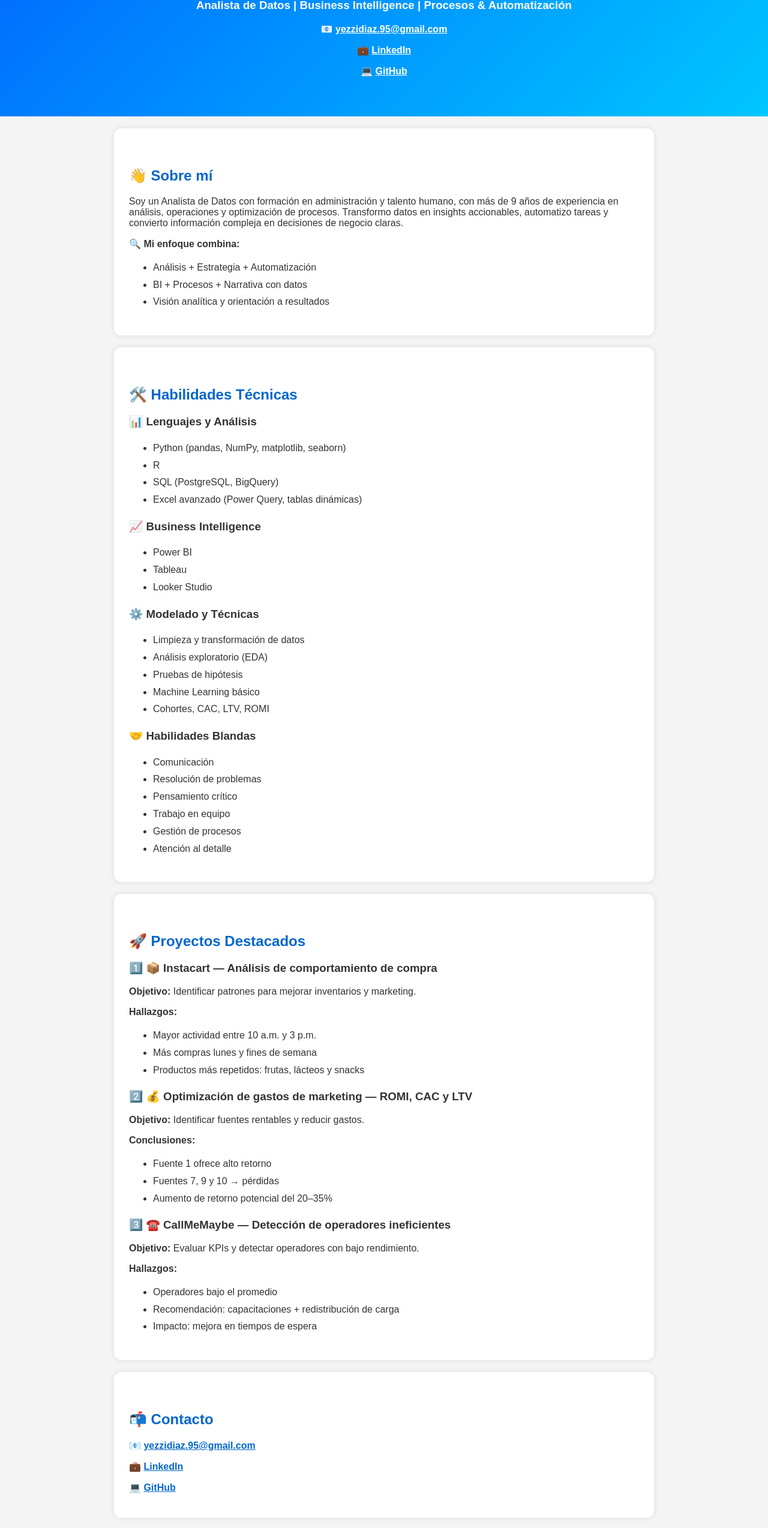
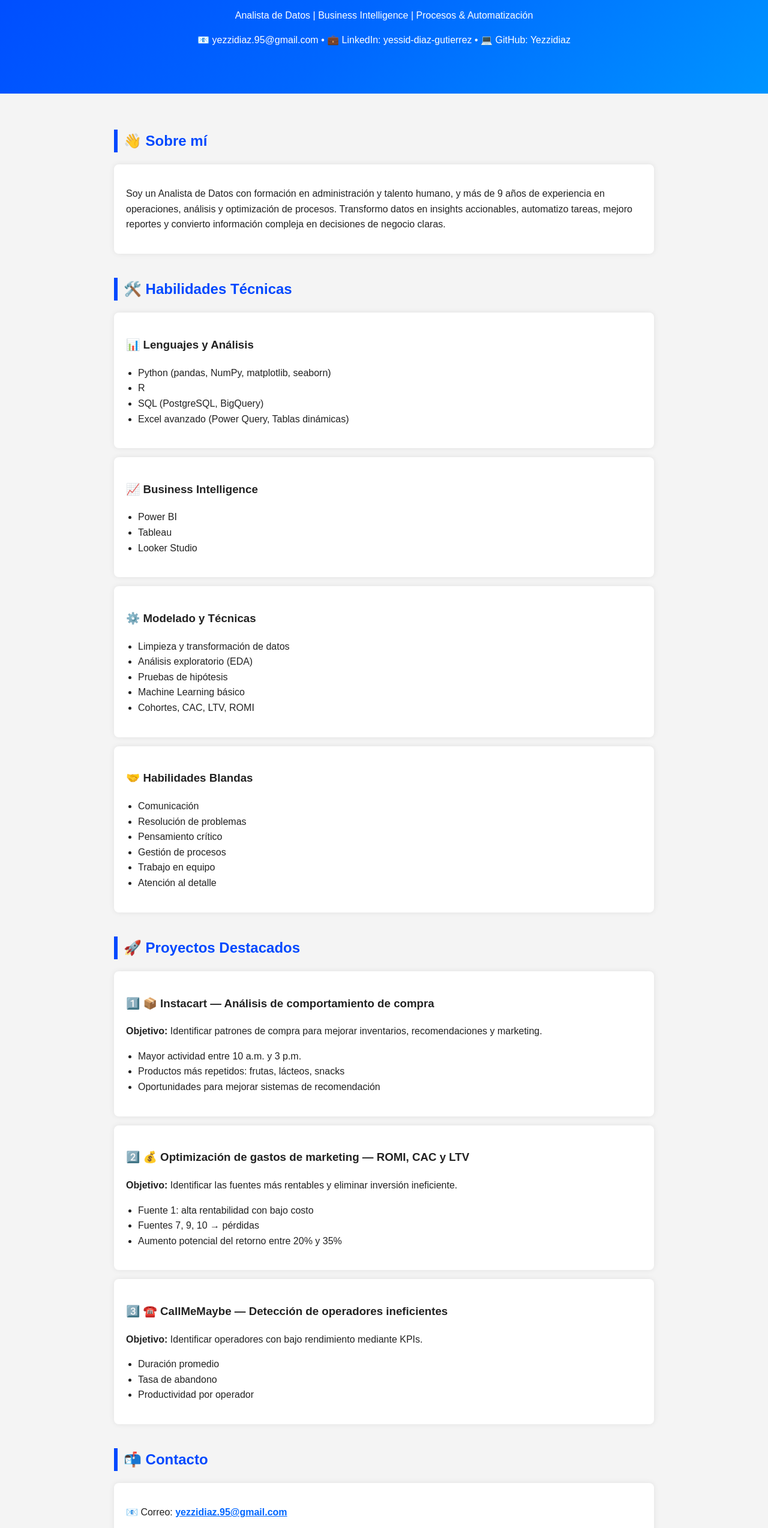
Before and after one commit to Yezzidiaz/Yezzidiaz.github.io, a plain HTML site: page index.html in a window 1280 px wide. Shown: the part 173-2720 px from the top of the page at 60% size. Drawn offline with Linux system fonts and the light colour scheme.

Commit message:
Revise index.html for personal portfolio update
Updated the title and improved styling for better readability. Enhanced sections for personal information, skills, projects, and contact details.

```diff
--- a/index.html
+++ b/index.html
@@ -3,7 +3,7 @@
 <head>
     <meta charset="UTF-8" />
     <meta name="viewport" content="width=device-width, initial-scale=1.0" />
-    <title>Yessid Diaz | Data Analyst</title>
+    <title>Yessid Fernando Diaz Gutierrez | Data Analyst</title>
 
     <style>
         body {
@@ -11,103 +11,118 @@
             background: #f4f4f4;
             margin: 0;
             padding: 0;
-            color: #333;
+            color: #222;
+            line-height: 1.6;
         }
 
         header {
-            background: linear-gradient(135deg, #0066ff, #00c6ff);
+            background: linear-gradient(135deg, #0048ff, #0066ff, #0094ff);
             color: white;
             text-align: center;
-            padding: 50px 20px;
+            padding: 60px 20px;
         }
 
         header img {
             width: 160px;
             height: 160px;
             border-radius: 50%;
-            border: 5px solid white;
+            border: 4px solid white;
             margin-bottom: 15px;
             object-fit: cover;
         }
 
-        h1 { margin-bottom: 5px; }
-        h2 { color: #0066cc; margin-top: 40px; }
+        h1 {
+            margin: 10px 0;
+            font-size: 32px;
+        }
+
+        h2 {
+            color: #0048ff;
+            border-left: 6px solid #0048ff;
+            padding-left: 10px;
+            margin-top: 40px;
+        }
 
         .container {
-            width: 90%;
+            width: 80%;
             max-width: 900px;
             margin: auto;
             padding: 20px 0;
         }
 
-        .section {
+        .card {
             background: white;
-            padding: 25px;
-            margin-bottom: 20px;
-            border-radius: 12px;
-            box-shadow: 0 0 10px rgba(0,0,0,0.1);
+            padding: 20px;
+            margin: 15px 0;
+            border-radius: 8px;
+            box-shadow: 0 0 10px rgba(0,0,0,0.08);
         }
 
-        ul { line-height: 1.8; }
-        a { color: #0066cc; font-weight: bold; }
+        ul {
+            padding-left: 20px;
+        }
 
-        .footer {
+        .contact a {
+            color: #0066ff;
+            font-weight: bold;
+        }
+
+        footer {
             text-align: center;
-            padding: 30px;
-            background: #eee;
-            margin-top: 30px;
+            background: #222;
+            color: white;
+            padding: 20px;
+            margin-top: 40px;
         }
     </style>
 </head>
 
 <body>
 
+    <!-- ENCABEZADO -->
     <header>
-    <img src="tu_foto.jpg" alt="Foto de Yessid">
+        <img src="tu_imagen.jpg" alt="Yessid Diaz">
         <h1>🌟 Yessid Fernando Diaz Gutierrez</h1>
-    <h3>Analista de Datos | Business Intelligence | Procesos & Automatización</h3>
-    <p>📧 <a style="color:white" href="mailto:yezzidiaz.95@gmail.com">yezzidiaz.95@gmail.com</a></p>
-    <p>💼 <a style="color:white" href="https://www.linkedin.com/in/yessid-diaz-gutierrez" target="_blank">LinkedIn</a></p>
-    <p>💻 <a style="color:white" href="https://github.com/Yezzidiaz" target="_blank">GitHub</a></p>
+        <p>Analista de Datos | Business Intelligence | Procesos & Automatización</p>
+        <p>📧 yezzidiaz.95@gmail.com • 💼 LinkedIn: yessid-diaz-gutierrez • 💻 GitHub: Yezzidiaz</p>
     </header>
 
     <div class="container">
 
-    <div class="section">
+        <!-- SOBRE MI -->
         <h2>👋 Sobre mí</h2>
+        <div class="card">
             <p>
                 Soy un Analista de Datos con formación en administración y talento humano,
-            con más de 9 años de experiencia en análisis, operaciones y optimización de procesos.
-            Transformo datos en insights accionables, automatizo tareas y convierto información
-            compleja en decisiones de negocio claras.
+                y más de 9 años de experiencia en operaciones, análisis y optimización de procesos.
+                Transformo datos en insights accionables, automatizo tareas, mejoro reportes
+                y convierto información compleja en decisiones de negocio claras.
             </p>
-
-        <p><strong>🔍 Mi enfoque combina:</strong></p>
-        <ul>
-            <li>Análisis + Estrategia + Automatización</li>
-            <li>BI + Procesos + Narrativa con datos</li>
-            <li>Visión analítica y orientación a resultados</li>
-        </ul>
         </div>
 
-    <div class="section">
+        <!-- HABILIDADES -->
         <h2>🛠️ Habilidades Técnicas</h2>
 
+        <div class="card">
             <h3>📊 Lenguajes y Análisis</h3>
             <ul>
                 <li>Python (pandas, NumPy, matplotlib, seaborn)</li>
                 <li>R</li>
                 <li>SQL (PostgreSQL, BigQuery)</li>
-            <li>Excel avanzado (Power Query, tablas dinámicas)</li>
+                <li>Excel avanzado (Power Query, Tablas dinámicas)</li>
             </ul>
+        </div>
 
+        <div class="card">
             <h3>📈 Business Intelligence</h3>
             <ul>
                 <li>Power BI</li>
                 <li>Tableau</li>
                 <li>Looker Studio</li>
             </ul>
+        </div>
 
+        <div class="card">
             <h3>⚙️ Modelado y Técnicas</h3>
             <ul>
                 <li>Limpieza y transformación de datos</li>
@@ -116,61 +131,65 @@
                 <li>Machine Learning básico</li>
                 <li>Cohortes, CAC, LTV, ROMI</li>
             </ul>
+        </div>
 
+        <div class="card">
             <h3>🤝 Habilidades Blandas</h3>
             <ul>
                 <li>Comunicación</li>
                 <li>Resolución de problemas</li>
                 <li>Pensamiento crítico</li>
+                <li>Gestión de procesos</li>
                 <li>Trabajo en equipo</li>
-            <li>Gestión de procesos</li>
                 <li>Atención al detalle</li>
             </ul>
         </div>
 
-    <div class="section">
+        <!-- PROYECTOS -->
         <h2>🚀 Proyectos Destacados</h2>
 
+        <div class="card">
             <h3>1️⃣ 📦 Instacart — Análisis de comportamiento de compra</h3>
-        <p><strong>Objetivo:</strong> Identificar patrones para mejorar inventarios y marketing.</p>
-        <strong>Hallazgos:</strong>
+            <p><strong>Objetivo:</strong> Identificar patrones de compra para mejorar inventarios, recomendaciones y marketing.</p>
             <ul>
                 <li>Mayor actividad entre 10 a.m. y 3 p.m.</li>
-            <li>Más compras lunes y fines de semana</li>
-            <li>Productos más repetidos: frutas, lácteos y snacks</li>
-        </ul>
-
-        <h3>2️⃣ 💰 Optimización de gastos de marketing — ROMI, CAC y LTV</h3>
-        <p><strong>Objetivo:</strong> Identificar fuentes rentables y reducir gastos.</p>
-        <strong>Conclusiones:</strong>
-        <ul>
-            <li>Fuente 1 ofrece alto retorno</li>
-            <li>Fuentes 7, 9 y 10 → pérdidas</li>
-            <li>Aumento de retorno potencial del 20–35%</li>
-        </ul>
-
-        <h3>3️⃣ ☎️ CallMeMaybe — Detección de operadores ineficientes</h3>
-        <p><strong>Objetivo:</strong> Evaluar KPIs y detectar operadores con bajo rendimiento.</p>
-        <strong>Hallazgos:</strong>
-        <ul>
-            <li>Operadores bajo el promedio</li>
-            <li>Recomendación: capacitaciones + redistribución de carga</li>
-            <li>Impacto: mejora en tiempos de espera</li>
+                <li>Productos más repetidos: frutas, lácteos, snacks</li>
+                <li>Oportunidades para mejorar sistemas de recomendación</li>
             </ul>
         </div>
 
-    <div class="section">
-        <h2>📬 Contacto</h2>
-        <p>📧 <a href="mailto:yezzidiaz.95@gmail.com">yezzidiaz.95@gmail.com</a></p>
-        <p>💼 <a href="https://www.linkedin.com/in/yessid-diaz-gutierrez" target="_blank">LinkedIn</a></p>
-        <p>💻 <a href="https://github.com/Yezzidiaz" target="_blank">GitHub</a></p>
+        <div class="card">
+            <h3>2️⃣ 💰 Optimización de gastos de marketing — ROMI, CAC y LTV</h3>
+            <p><strong>Objetivo:</strong> Identificar las fuentes más rentables y eliminar inversión ineficiente.</p>
+            <ul>
+                <li>Fuente 1: alta rentabilidad con bajo costo</li>
+                <li>Fuentes 7, 9, 10 → pérdidas</li>
+                <li>Aumento potencial del retorno entre 20% y 35%</li>
+            </ul>
         </div>
 
+        <div class="card">
+            <h3>3️⃣ ☎️ CallMeMaybe — Detección de operadores ineficientes</h3>
+            <p><strong>Objetivo:</strong> Identificar operadores con bajo rendimiento mediante KPIs.</p>
+            <ul>
+                <li>Duración promedio</li>
+                <li>Tasa de abandono</li>
+                <li>Productividad por operador</li>
+            </ul>
         </div>
 
-<div class="footer">
-    © 2025 | Creado por Yessid Fernando Diaz Gutierrez
+        <!-- CONTACTO -->
+        <h2>📬 Contacto</h2>
+        <div class="card contact">
+            <p>📧 Correo: <a href="mailto:yezzidiaz.95@gmail.com">yezzidiaz.95@gmail.com</a></p>
+            <p>💼 LinkedIn: <a href="https://www.linkedin.com/in/yessid-diaz-gutierrez">yessid-diaz-gutierrez</a></p>
+            <p>💻 GitHub: <a href="https://github.com/Yezzidiaz">Yezzidiaz</a></p>
         </div>
+    </div>
+
+    <footer>
+        © 2025 • Yessid Fernando Diaz Gutierrez • Portafolio Data Analyst
+    </footer>
 
 </body>
 </html>
```
Lines whose indentation alone changed are shown as unchanged.
